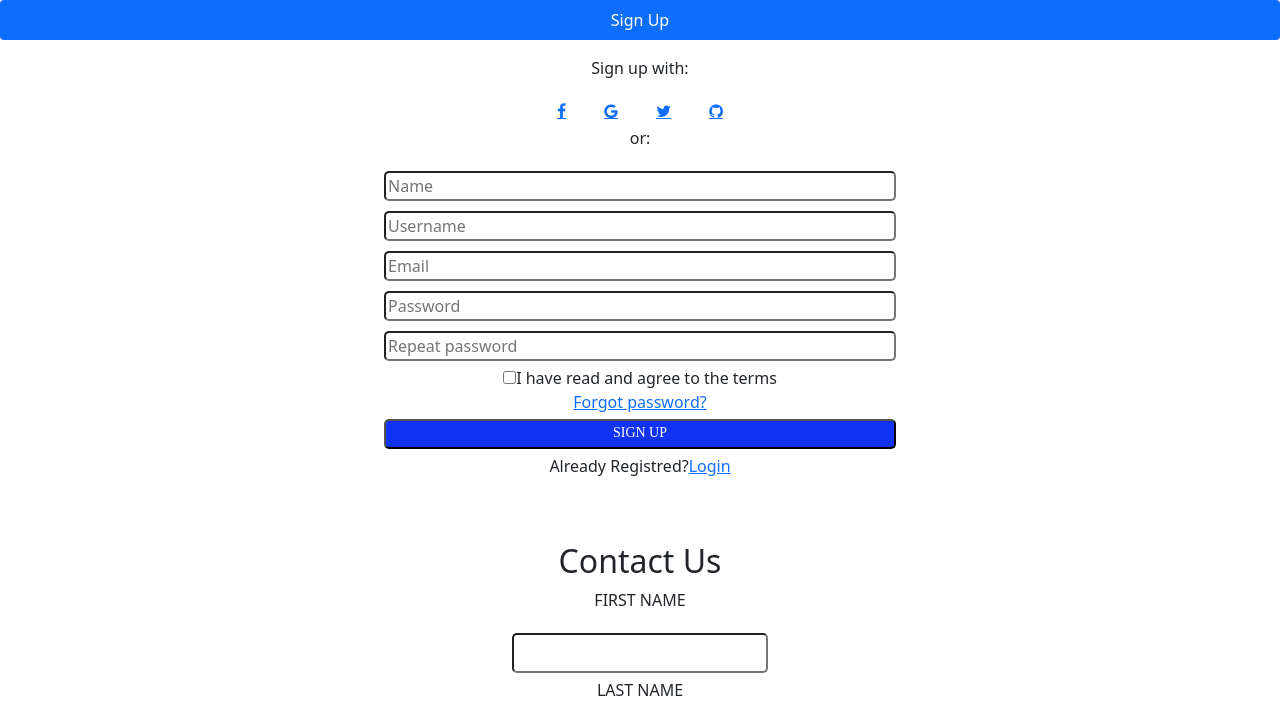
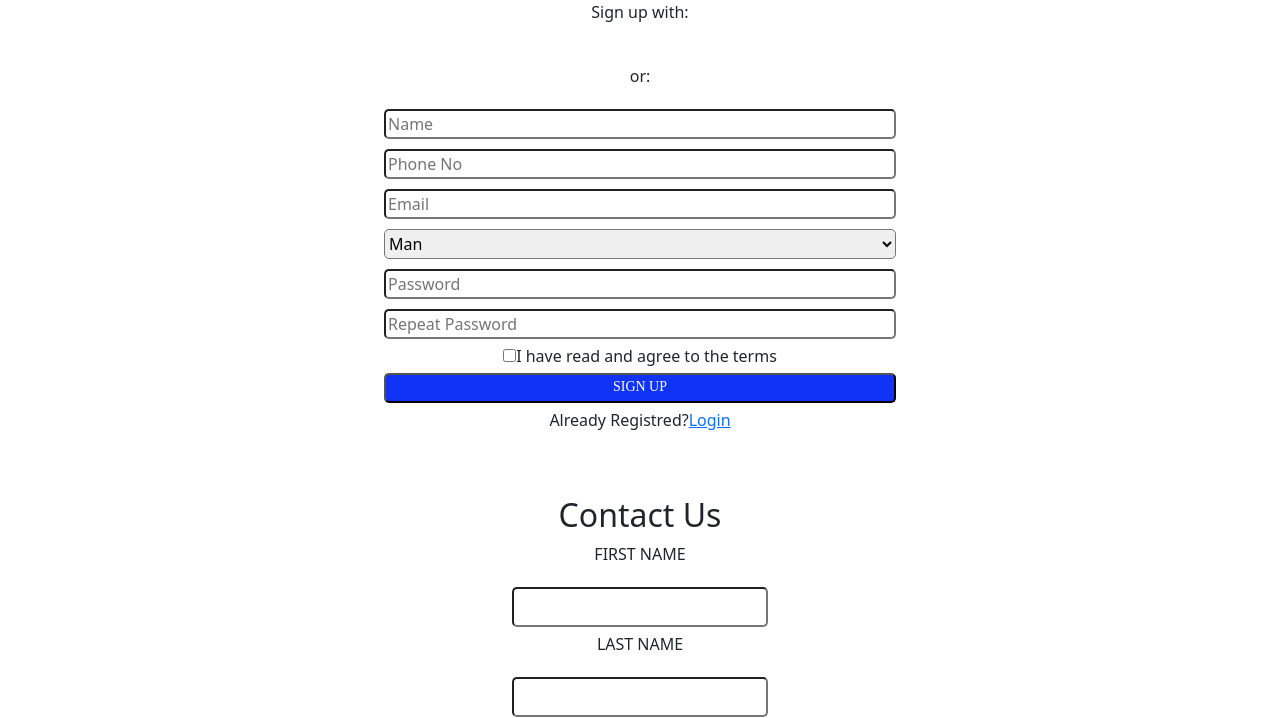
Before and after one commit to shubhamskq/User-login, a PHP site: page /Shubham/registration.php in a window 1280 px wide. Shown: the part 70-788 px from the top of the page. Run offline with PHP 8.4, Linux system fonts and the light colour scheme.

Commit message:
Update registration.php

```diff
--- a/web1/registration.php
+++ b/web1/registration.php
@@ -1,33 +1,57 @@
 <?php
 $title = "Register";
-include_once "include/header.php"
+include_once  "include/header.php";
+$alert = array();
 
 
+if (isset($_POST['register'])) {
+    $name = isset($_POST["name"]) ? $_POST["name"] : '';
+    $phone = isset($_POST["phone"]) ? $_POST["phone"] : '';
+    $email = isset($_POST["email"]) ? $_POST["email"] : '';
+    $gender = isset($_POST["gender"]) ? $_POST["gender"] : '';
+    $password = isset($_POST["password"]) ? $_POST["password"] : '';
+    $repeatpassword = isset($_POST["repeatpassword"]) ? $_POST["repeatpassword"] : '';
+    $passw = password_hash($password, PASSWORD_BCRYPT);
+    $rpass = password_hash($repeatpassword, PASSWORD_BCRYPT);
+    $host = "localhost";
+    $user = "root";
+    $pass = "";
+    $dbname = "loginpage";
 
-
+    $conn = mysqli_connect($host, $user, $pass, $dbname);
+    $result = mysqli_query($conn, "SELECT * FROM user WHERE phone = $phone");
+    function validphone($phone)
+    {
+        if (preg_match('/^[0-9]{10}+$/', $phone)) {
+            echo "";
+        } else {
+            exit("Invalid Number");
+        }
+    }
+    validphone($phone);
+    if (!$result || mysqli_num_rows($result) == 0) {
+        if ($password == $repeatpassword) {
+            $sql = "INSERT INTO user(name,phone,email,gender,password,repeatpassword)
+            values('$name','$phone','$email','$gender','$passw','$rpass')";
+            mysqli_query($conn, $sql);
+            $alert['type'] = "success";
+            $alert['msg'] = "Registered Successfully";
+        } else {
+            $alert['type'] = "error";
+            $alert['msg'] = "Password Mistmatch!!";
+        }
+    } else {
+        $alert['type'] = "error";
+        $alert['msg'] = "Phone Number Already Exist!!";
+    }
+}
 
 ?>
 
 
 
-
-<!DOCTYPE html>
-
-<head>
-    <meta charset="UTF-8">
-    <meta name="viewport" content="width=device-width, initial-scale=1.0">
-</head>
-
-<body>
-    <link rel="stylesheet" href="https://cdnjs.cloudflare.com/ajax/libs/font-awesome/4.7.0/css/font-awesome.min.css">
-    <link rel="stylesheet" href="style.css">
-    <div class="form-b">
-        <ul class="nav nav-pills nav-justified mb-3" id="ex1" role="tablist">
-            <li class="nav-item" role="presentation">
-                <a class="nav-link active" id="tab-login" data-mdb-toggle="pill" role="tab" aria-controls="pills-login"
-                    aria-selected="true">Sign Up</a>
-        </ul>
-        <form class="form-login" action="config/db1.php" method="post">
+<?php if (empty($alert)) { ?>
+<form class="form-login" action="" method="post">
     <p class="text-center mb-3">Sign up with:</p>
     <button type="button" class="btn btn-link btn-floating mx-1">
         <a href="https://www.facebook.com/login/" class="fa fa-facebook"></a>
@@ -43,20 +67,44 @@ include_once "include/header.php"
         <a href="https://github.com/login" class="fa fa-github"></a>
     </button>
     <p class="text-center">or:</p>
-            <input type="text" name="name" class="btn-in" placeholder="Name" class=""><br>
-            <input type="text" name="username" class="btn-in" placeholder="Username" class=""><br>
+    <input type="text" name="name" class="btn-in" placeholder="Name" class="" required><br>
+    <input type="number" name="phone" class="btn-in" placeholder="Phone No" class="" maxlength="10" minlength="10"
+        required><br>
     <input type="email" name="email" class="btn-in" placeholder="Email" class=""><br>
+    <select name="gender" class="btn-in">
+        <option value="Man">Man</option>
+        <option value="Man">Woman</option>
+    </select><br>
     <input type="password" name="password" class="btn-in" placeholder="Password" class=""><br>
-            <input type="password" name="repeatpassword" class="btn-in" placeholder="Repeat password" class=""><br>
+    <input type="password" name="repeatpassword" class="btn-in" placeholder="Repeat Password" class=""><br>
     <input type="checkbox">I have read and agree to the terms <br>
-            <a href="#">Forgot password?</a><br>
     <button type="submit" name="register" class="btn-sign">
         <p class="sign-p">SIGN UP</p>
     </button>
-            <p>Already Registred?<a href="index.php">Login</a></p>
+    <p>Already Registred?<a href="login.php">Login</a></p>
 </form>
+
+<?php } else { ?>
+<section class="container pt-4">
+    <div class="row">
+        <div class="col-sm-12 text-center">
+            <?php if (isset($alert)  && $alert['type'] == 'success') { ?>
+            <img src="<?= base_url('assets/images/success.gif') ?>" />
+            <h3 class="text-success"><?= $alert['msg']; ?></h3>
+            <a href="<?= base_url('login.php') ?>" class="btn btn-primary">Login Now</a>
+            <?php } else { ?>
+            <img src="<?= base_url('assets/images/success.gif') ?>" />
+            <h3 class="text-danger"><?= $alert['msg']; ?></h3>
+
+            <a href="<?= base_url('registration.php') ?>" class="btn btn-warning">Re-Try</a>
+            <?php } ?>
+
+
         </div>
-</body>
 
-</html>
+    </div>
+</section>
+<?php } ?>
+
+
 <?php include_once "include/footer.php" ?>
```
Lines whose indentation alone changed are shown as unchanged.
